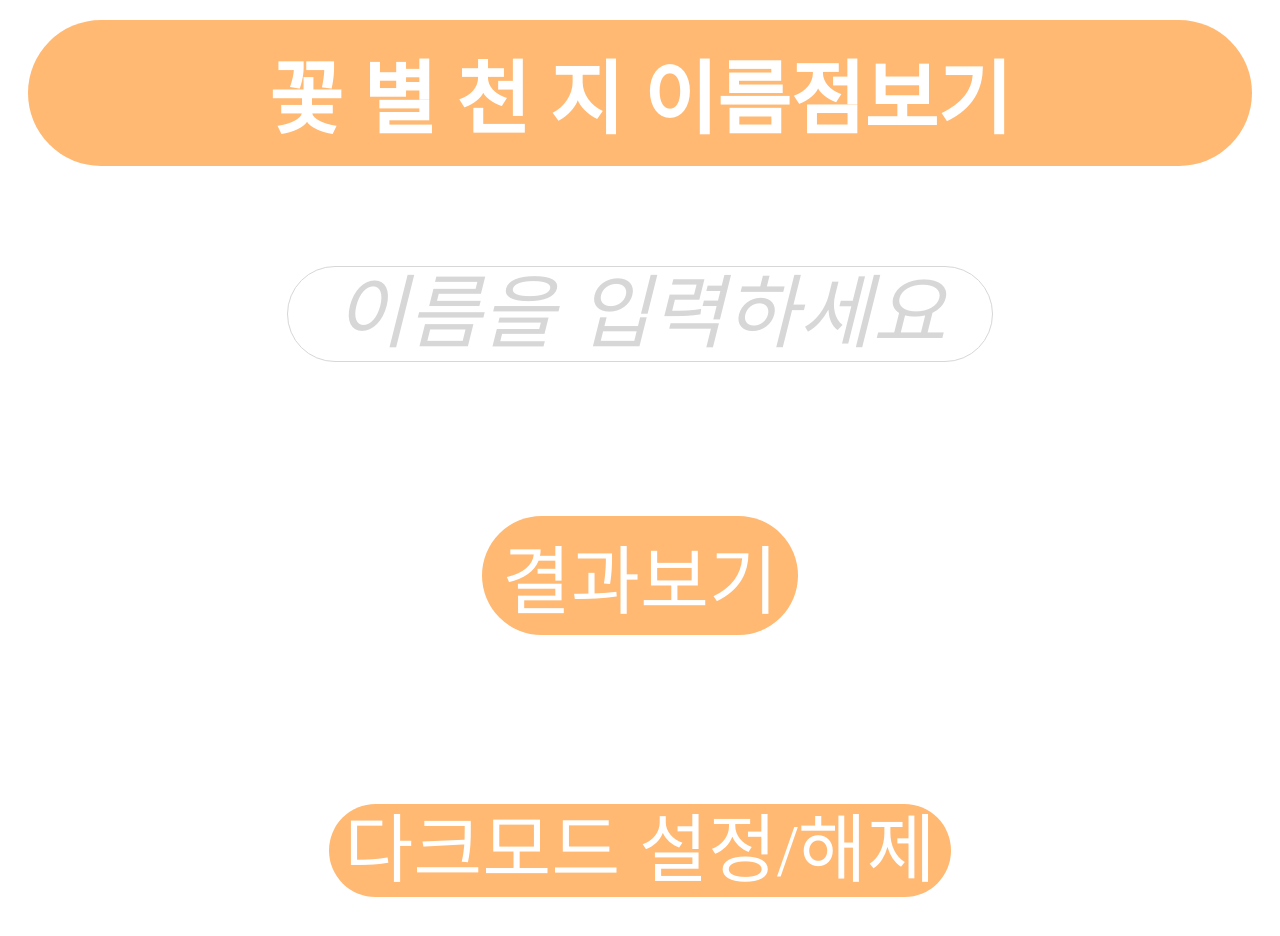
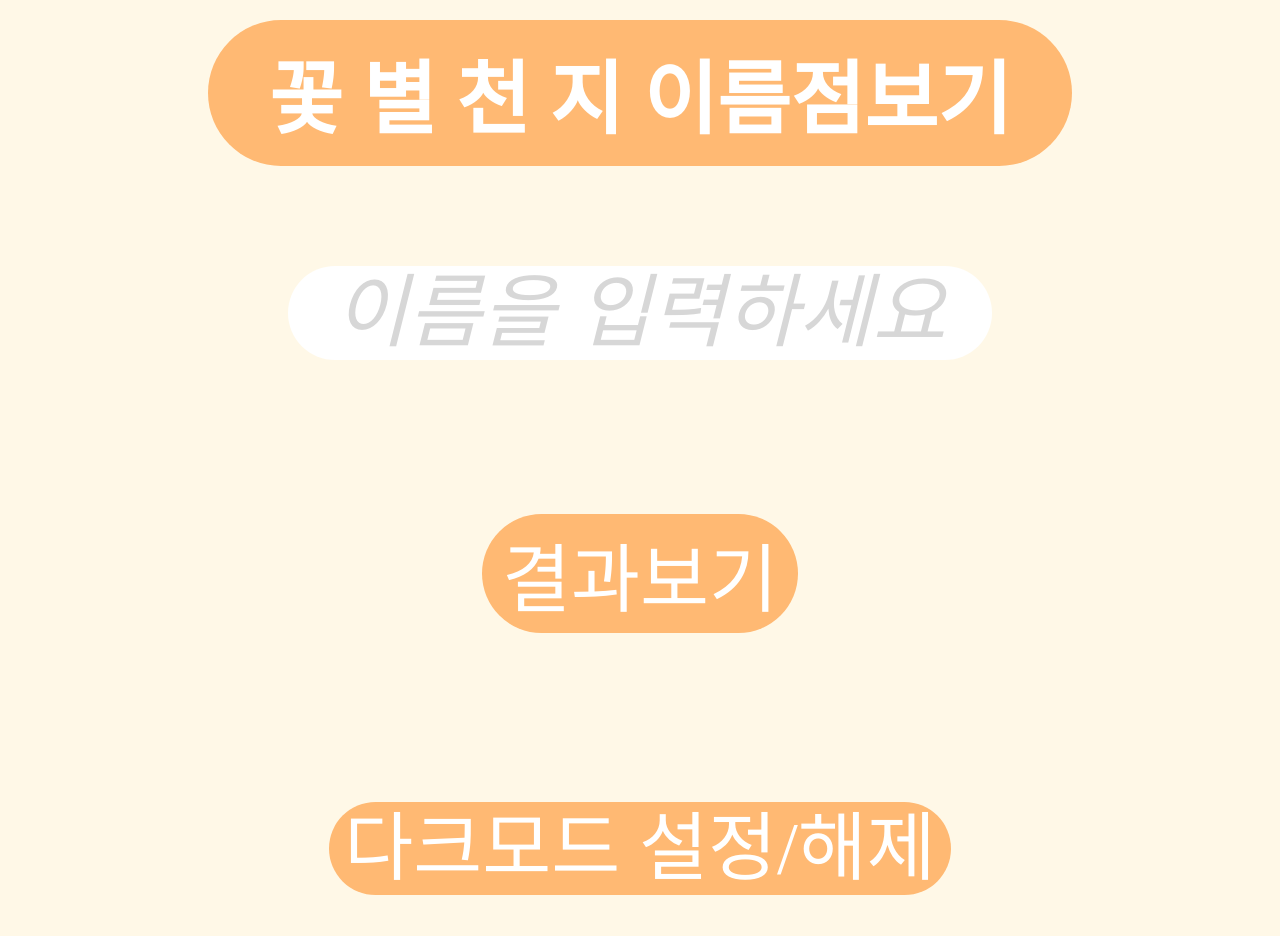
Before and after one commit to RAMENgy/FSHH, a plain HTML site: page index.html in a window 1280 px wide. Drawn offline with Linux system fonts and the light colour scheme.

Commit message:
틀수정2

```diff
--- a/style.css
+++ b/style.css
@@ -6,11 +6,12 @@ h1 {
 	padding: 15px;
   	color: white;
   	border-radius: 50pc;
-  	margin: 20px;
+  	margin: 20px 200px;
 }
 
 body{
 	-ms-overflow-style: none;
+	background-color: #FFF8E7;
 }
 ::-webkit-scrollbar {
 	display: none;
@@ -26,14 +27,19 @@ div {
 	width: 700px;
 	margin-bottom: 100px;
 	border-radius: 50pc;
-	border:1px solid #d7d7d7;
+	border:0px solid #FFF8E7;
 	text-align: center;
+
 }
 
 input::placeholder {
   color: #d7d7d7;
   font-style: italic;
   text-align: center;
+}
+
+input:focus {
+	outline:none;
 }
 
 #btn {
```
